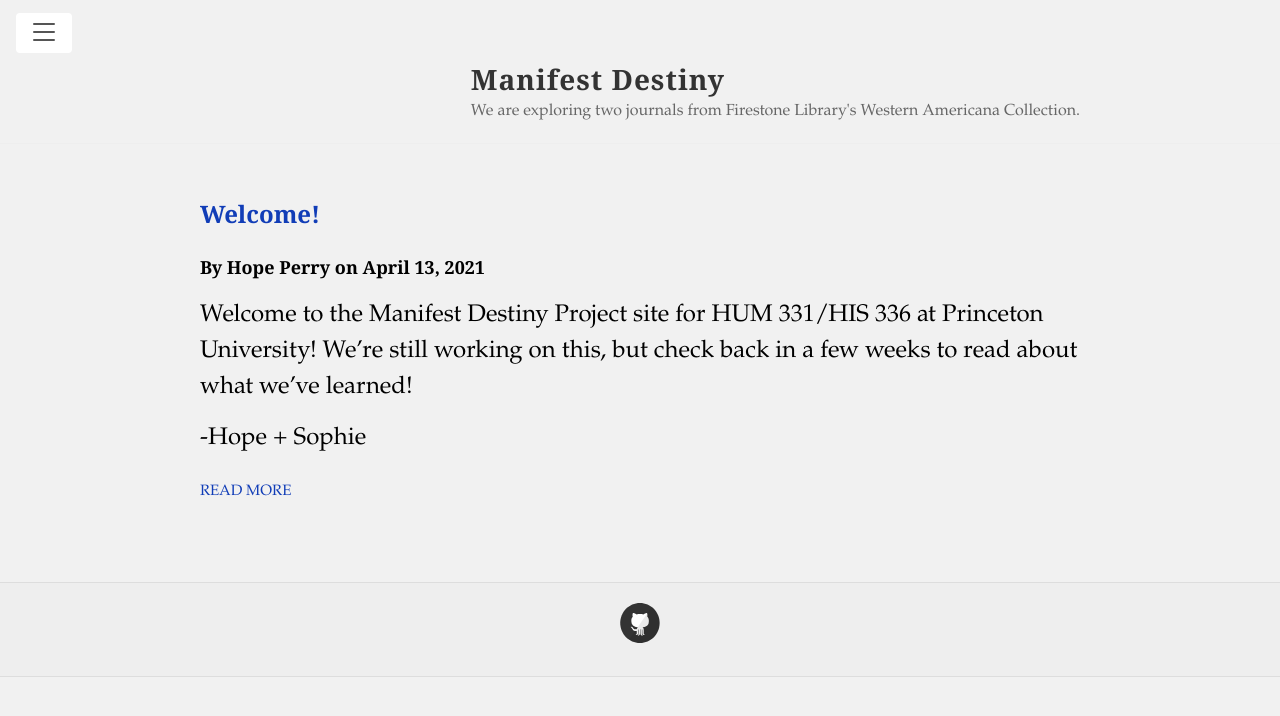
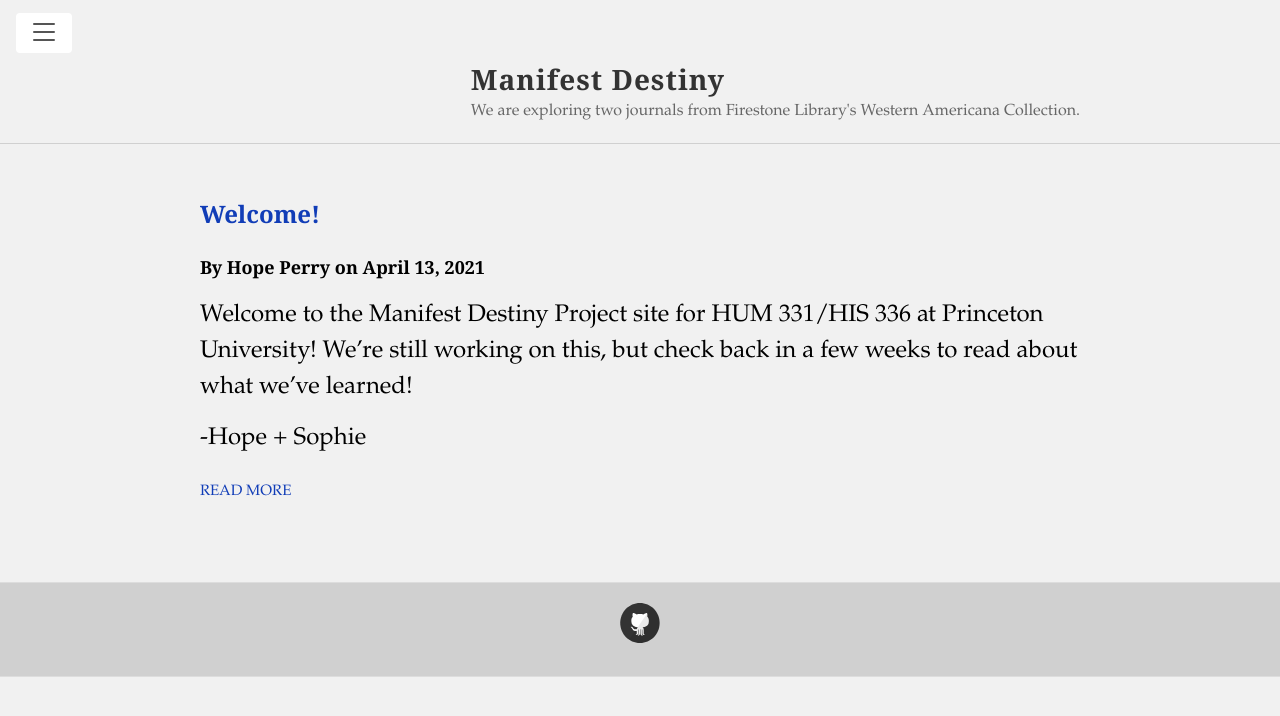
Before and after one commit to HUM-331-Princeton/manifest-destiny, a Jekyll site: the page built from index.md, in a window 1280 px wide. Shown: the top 716 px of the page. Built offline with Jekyll 4.4.1, drawn with Linux system fonts in a browser that asks for light colours.

Commit message:
Update _variables.scss

```diff
--- a/_sass/_variables.scss
+++ b/_sass/_variables.scss
@@ -11,7 +11,7 @@ $black: #000;
 $darkerGray: #222;
 $darkGray: #333;
 $gray: #666;
-$lightGray: #eee;
+$lightGray: #d0d0d0;
 $white: #fff;
 
 $tan: #f1f1f1;
```
